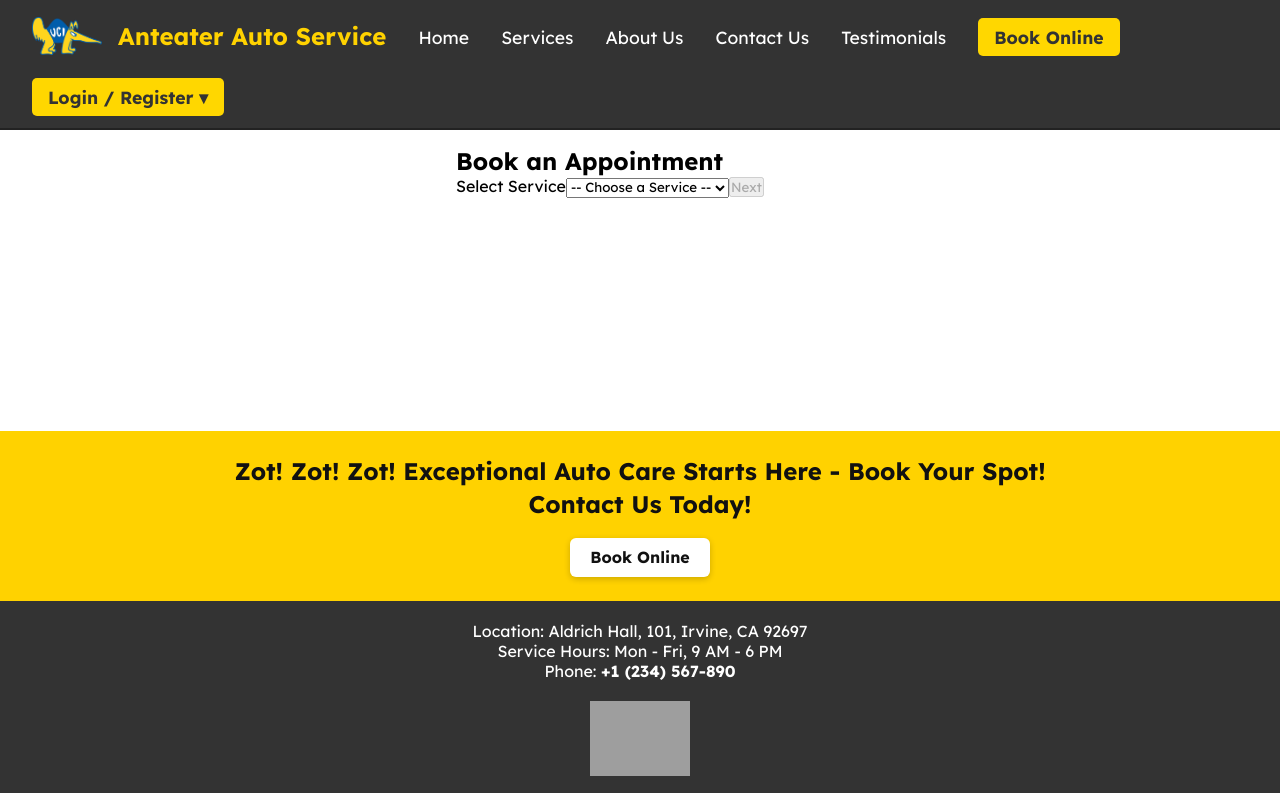
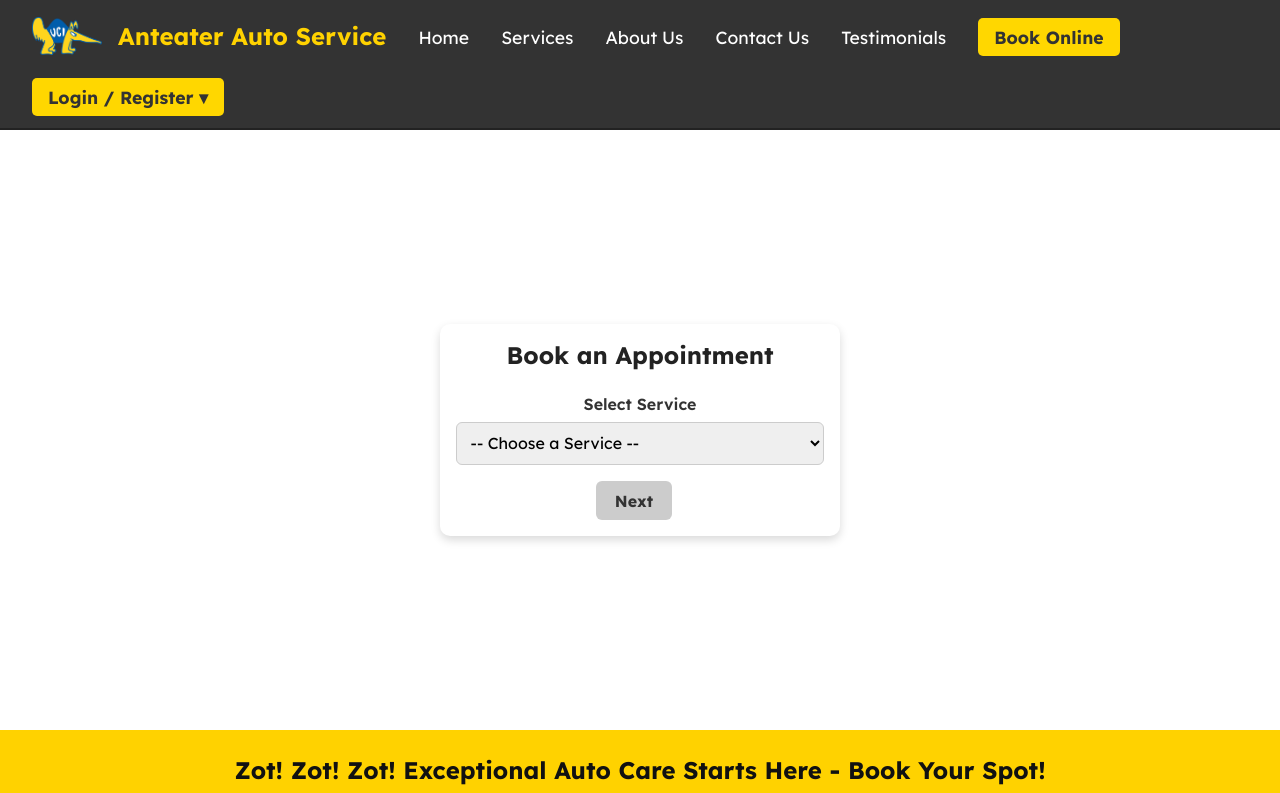
Before and after one commit to smallar1/anteater-auto-services, a React (Create React App) app: page /bookings in a window 1280 px wide. Shown: the top 793 px of the page. Built offline with nearby package versions, Linux system fonts and the light colour scheme; grey boxes are pictures that could not be loaded.

Commit message:
- Added CSS Styles to Bookings

```diff
--- a/src/components/Bookings.js
+++ b/src/components/Bookings.js
@@ -19,6 +19,7 @@ function Booking() {
   };
 
   return (
+    <div className="booking-wrapper">
     <div className="booking-container" style={{ maxWidth: '400px', margin: '0 auto', padding: '1rem' }}>
       <h2>Book an Appointment</h2>
 
@@ -82,7 +83,7 @@ function Booking() {
           <label>Email</label>
           <input type="email" value={email} onChange={(e) => setEmail(e.target.value)} required />
 
-          <div style={{ marginTop: '1rem' }}>
+          <div style={{ marginTop: '1rem', marginBottom: '1.5rem' }}>
             <p><strong>Service:</strong> {service}</p>
             <p><strong>Date:</strong> {date}</p>
             <p><strong>Time:</strong> {time}</p>
@@ -93,6 +94,7 @@ function Booking() {
         </form>
       )}
     </div>
+    </div>
   );
 }
 
--- a/src/components/css/Bookings.css
+++ b/src/components/css/Bookings.css
@@ -3,3 +3,92 @@
   color: #333;
   font-weight: bold;
 }
+
+.booking-container {
+  background-color: #fff;
+  border-radius: 10px;
+  padding: 2rem;
+  box-shadow: 0 4px 10px rgba(0, 0, 0, 0.15);
+  max-width: 500px;
+  margin: 2rem auto;
+  font-family: 'Segoe UI', sans-serif;
+}
+
+.booking-container h2 {
+  text-align: center;
+  margin-bottom: 1.5rem;
+  color: #222;
+}
+
+.booking-container label {
+  display: block;
+  font-weight: 600;
+  margin-bottom: 0.5rem;
+  color: #333;
+}
+
+.booking-container input,
+.booking-container select {
+  width: 100%;
+  padding: 0.6rem;
+  margin-bottom: 1rem;
+  border: 1px solid #ccc;
+  border-radius: 6px;
+  font-size: 1rem;
+}
+
+.booking-container button {
+  padding: 0.6rem 1.2rem;
+  font-size: 1rem;
+  font-weight: bold;
+  background-color: #ffd700;
+  border: none;
+  border-radius: 6px;
+  color: #333;
+  cursor: pointer;
+  margin-right: 0.75rem;
+  transition: background-color 0.2s ease;
+}
+
+.booking-container button:disabled {
+  background-color: #ccc;
+  cursor: not-allowed;
+}
+
+.booking-container button:hover:not(:disabled) {
+  background-color: #ffed4a;
+}
+
+.booking-container .selected {
+  background-color: #ffd700 !important;
+  font-weight: bold;
+  color: #333;
+  border-color: #ffc107;
+}
+
+.time-buttons {
+  display: grid;
+  grid-template-columns: repeat(auto-fit, minmax(100px, 1fr));
+  gap: 0.5rem;
+}
+
+.booking-wrapper {
+  display: flex;
+  justify-content: center;
+  align-items: center;
+  min-height: calc(100vh - 200px); /* adjusts for navbar + footer */
+  padding: 2rem;
+  box-sizing: border-box;
+}
+
+
+.booking-container {
+  background-color: #fff;
+  border-radius: 10px;
+  padding: 2rem;
+  box-shadow: 0 4px 10px rgba(0, 0, 0, 0.15);
+  max-width: 500px;
+  width: 100%;
+  text-align: center; /* Center text inside */
+  font-family: 'Segoe UI', sans-serif;
+}
```
